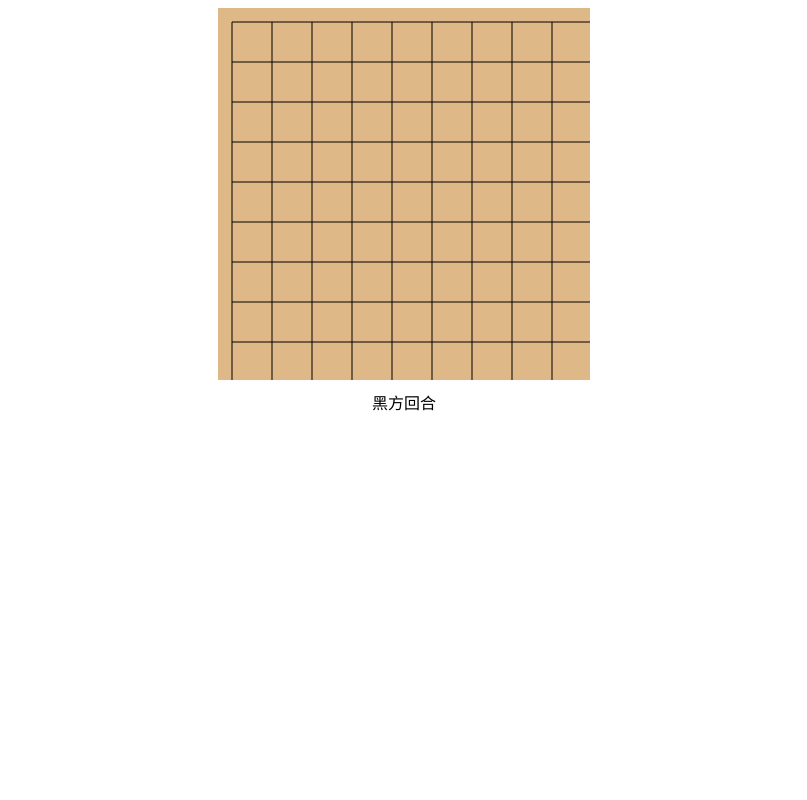
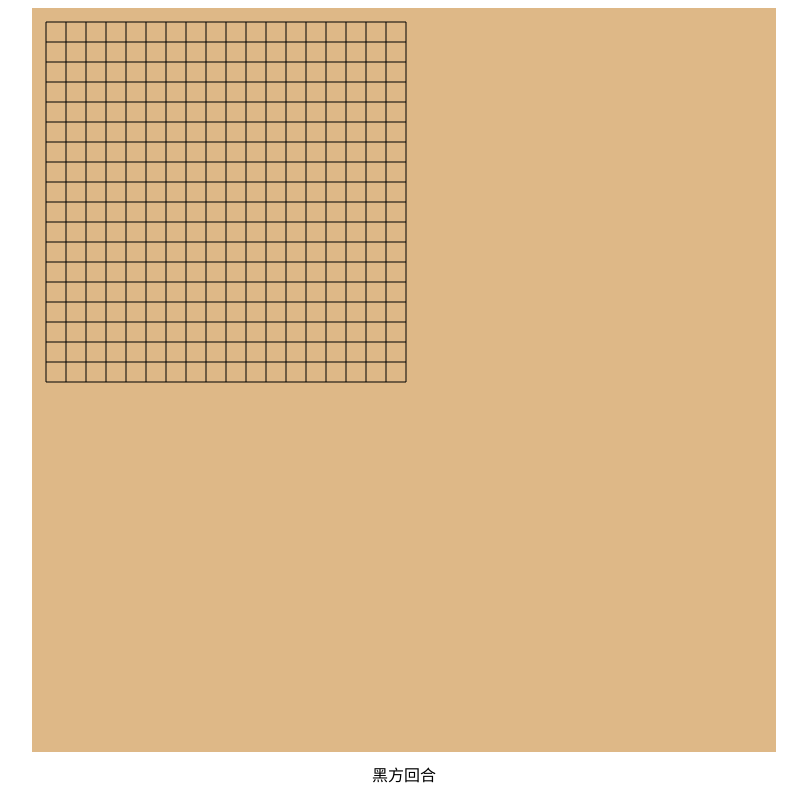
Before and after one commit to icecold77D/Go, a plain HTML site: page index.html in a window 1280 px wide. Shown: the whole page, without its empty margins (236-1043 px from the left). Drawn offline with Linux system fonts and the light colour scheme.

Commit message:
Update index.html

```diff
--- a/index.html
+++ b/index.html
@@ -9,12 +9,12 @@
   </style>
 </head>
 <body>
-<canvas id="board" width="372" height="372"></canvas>
+<canvas id="board" width="744" height="744"></canvas>
 <div id="info">黑方回合</div>
 
 <script>
 const BOARD_SIZE = 19;
-const CELL_SIZE = 40;
+const CELL_SIZE = 20;
 const MARGIN = 14;
 const BLACK = 1, WHITE = 2, EMPTY = 0;
 
```
